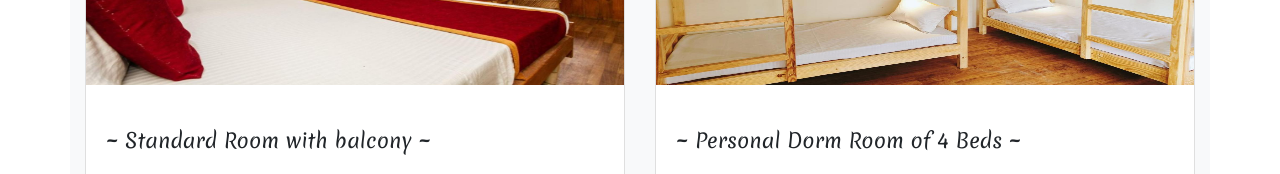
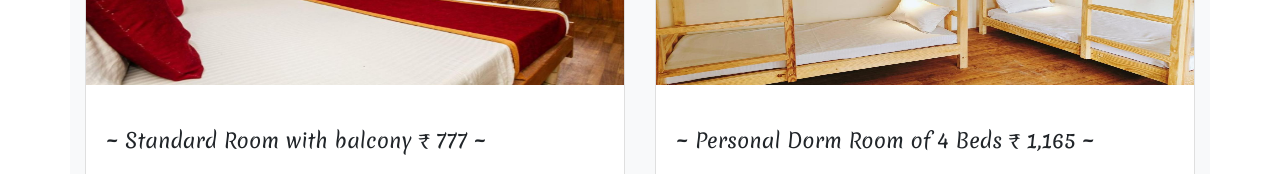
Before and after one commit to local-raman/static-demo, a plain HTML site: page index.html in a window 1280 px wide. Shown: the part 1160-1334 px from the top of the page. Drawn offline with nearby package versions, Linux system fonts and the light colour scheme.

Commit message:
Update index.html - add room prices

```diff
--- a/index.html
+++ b/index.html
@@ -94,7 +94,7 @@
 					<div class="card view zoom">
   						<img class="card-img-top img-fluid " src="images/md_standard_room.jpg">
 					  	<div class="card-body">
-					  		<h5 class="card-title">~ Standard Room with balcony ~</h5>
+					  		<h5 class="card-title">~ Standard Room with balcony ₹ 777 ~</h5>
 					    	<ul class="list-group list-group-flush">
 							    <li class="list-group-item">196 sq.ft (18 sq.mt) | Mountain/Hill View | Double Bed</li>
 							    <li class="list-group-item">
@@ -157,7 +157,7 @@
 					<div class="card view zoom">
   						<img class="card-img-top img-fluid " src="images/md_dormitory_room.jpg">
 					  	<div class="card-body">
-					  		<h5 class="card-title">~ Personal Dorm Room of 4 Beds ~</h5>
+					  		<h5 class="card-title">~ Personal Dorm Room of 4 Beds ₹ 1,165 ~</h5>
 					    	<ul class="list-group list-group-flush">
 							    <li class="list-group-item">180 sq.ft (17 sq.mt)  | Mountain/Hill View | Bunk Bed</li>
 							    <li class="list-group-item">
```
